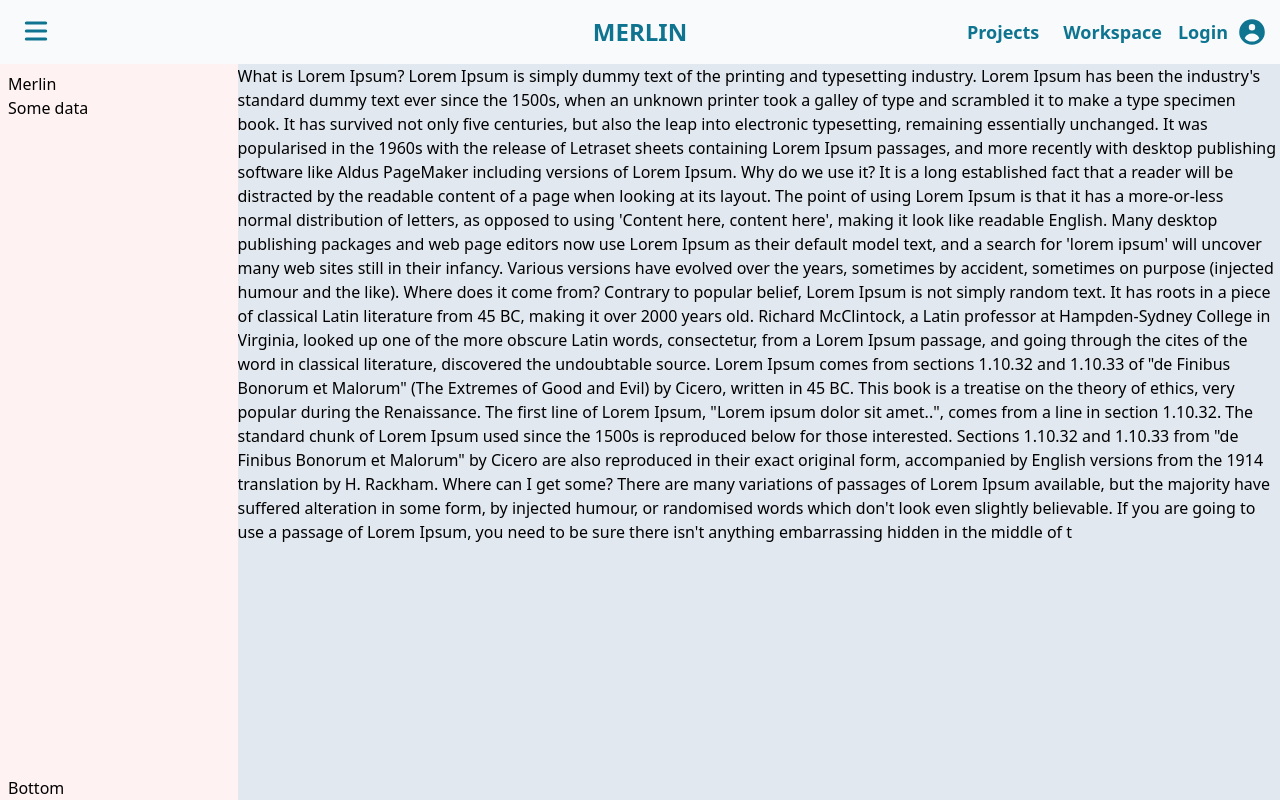
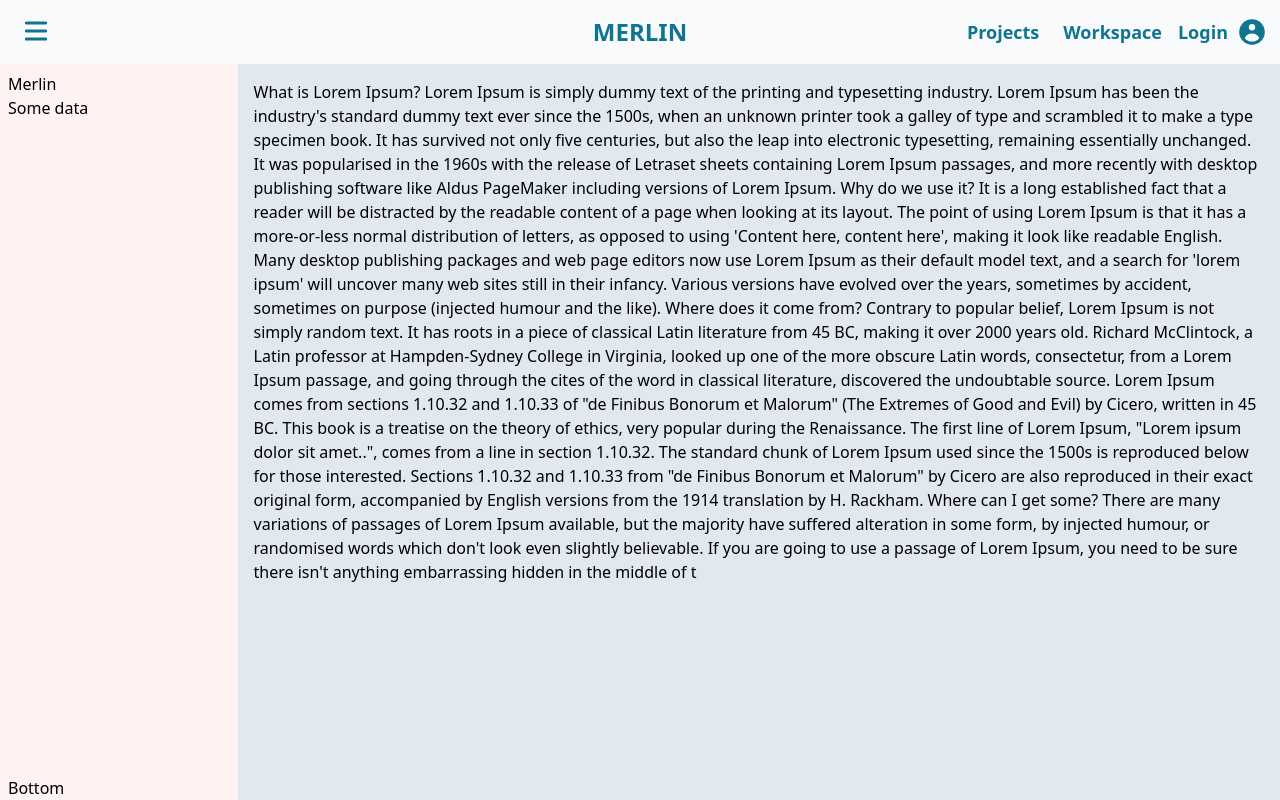
Before and after one commit to christopherSofusNielsen/tailwind-course, a React (Create React App) app: page / in a window 1280 px wide. Built offline with nearby package versions, Linux system fonts and the light colour scheme.

Commit message:
minor changes

```diff
--- a/src/components/NavSideBar/Page.tsx
+++ b/src/components/NavSideBar/Page.tsx
@@ -12,7 +12,7 @@ export const Page = () => {
       <div className="flex overflow-auto grow">
         <SideBar isOpen={open} onClose={() => setOpen(false)} />
         <div className="w-full overflow-y-auto grow">
-          <div className="w-full h-full bg-slate-200">
+          <div className="w-full min-h-full p-4 bg-slate-200">
             What is Lorem Ipsum? Lorem Ipsum is simply dummy text of the
             printing and typesetting industry. Lorem Ipsum has been the
             industry's standard dummy text ever since the 1500s, when an unknown
```
